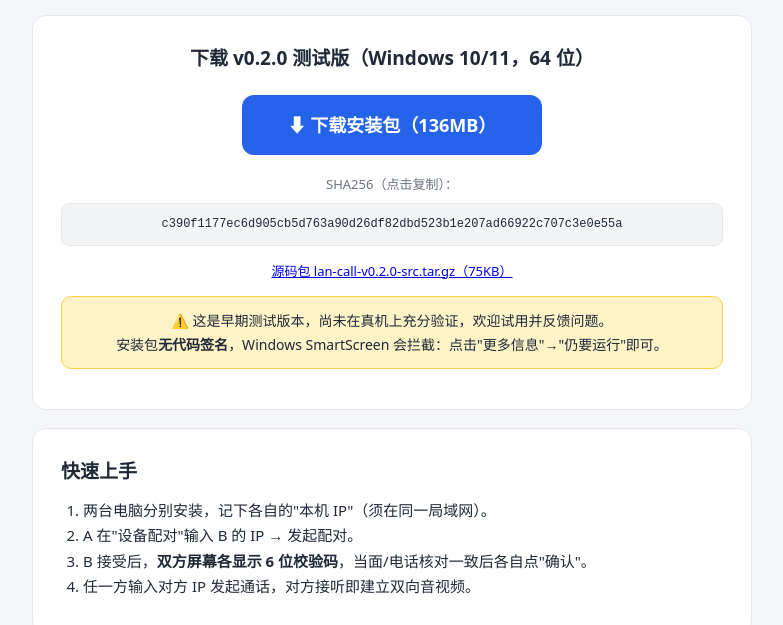
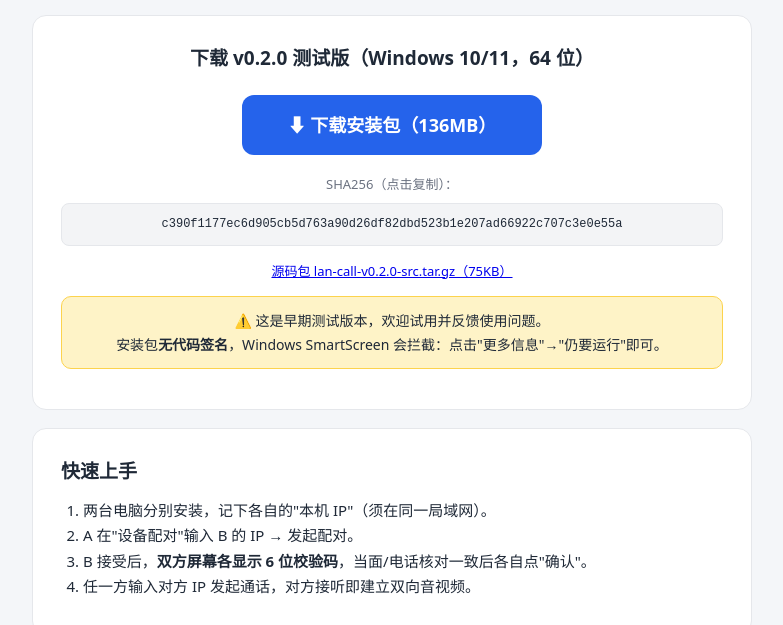
Before and after one commit to MarchCao/lan-call, an Electron app: page site/index.html in a window 1180 px wide. Shown: the part 190-815 px from the top of the page, without its empty margins (198-981 px from the left). Drawn offline with Linux system fonts and the light colour scheme.

Commit message:
警告栏去掉未真机测试表述

```diff
--- a/site/index.html
+++ b/site/index.html
@@ -43,7 +43,7 @@ code{background:#f3f4f6;padding:2px 8px;border-radius:6px;font-size:13px}
     <div class="meta" style="margin-top:14px">
       <a href="https://github.com/MarchCao/lan-call/releases/download/v0.2.0/lan-call-v0.2.0-src.tar.gz">源码包 lan-call-v0.2.0-src.tar.gz（75KB）</a>
     </div>
-    <div class="warn">⚠️ 这是早期测试版本，尚未在真机上充分验证，欢迎试用并反馈问题。<br>
+    <div class="warn">⚠️ 这是早期测试版本，欢迎试用并反馈使用问题。<br>
     安装包<b>无代码签名</b>，Windows SmartScreen 会拦截：点击"更多信息"→"仍要运行"即可。</div>
   </div>
 
```
